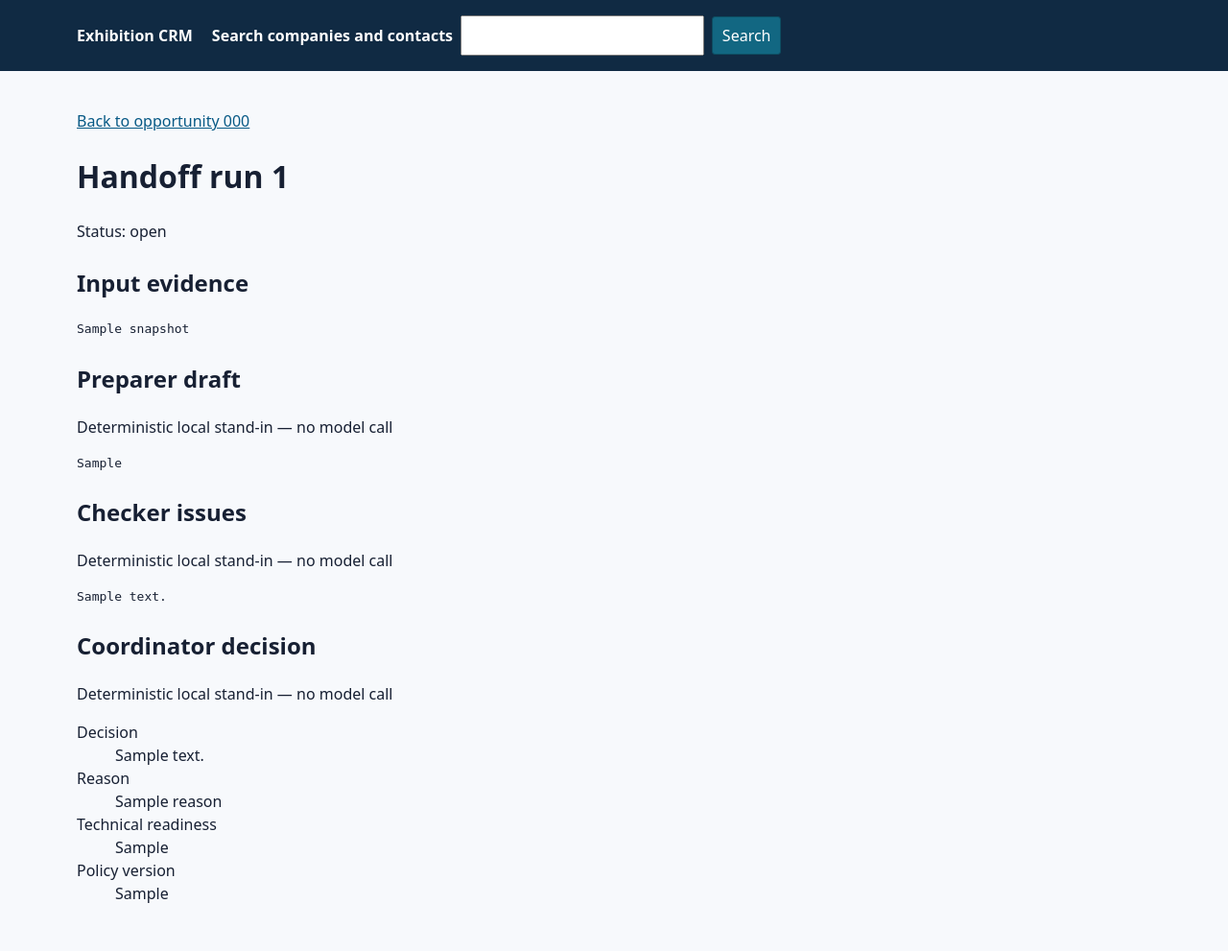
After one commit to AuDuongKhang/2ClickNext-Assignment, a Django app: template templates/handoffs/run_detail.html in a window 1280 px wide. The commit adds this page. Shown: the whole page at 96% size. Run offline with Django 5.2, Linux system fonts and the light colour scheme; the template is opened without the code that fills it: most values are stand-ins (such as "Sample title", 1, 10 or a date in 2020).

Commit message:
feat: persist auditable handoff assistant runs

```diff
--- a/config/urls.py
+++ b/config/urls.py
@@ -8,4 +8,5 @@ urlpatterns = [
     path("", include("crm.urls")),
     path("", include("opportunities.urls")),
     path("", include("activities.urls")),
+    path("", include("handoffs.urls")),
 ]
--- /dev/null
+++ b/handoffs/urls.py
@@ -0,0 +1,9 @@
+from django.urls import path
+
+from . import views
+
+
+urlpatterns = [
+    path("opportunities/<str:legacy_code>/handoffs/", views.handoff_run, name="handoff-run"),
+    path("handoffs/<int:pk>/", views.handoff_run_detail, name="handoff-run-detail"),
+]
--- /dev/null
+++ b/templates/handoffs/run_detail.html
@@ -0,0 +1,44 @@
+{% extends "base.html" %}
+
+{% block title %}Handoff run {{ run.pk }} · Exhibition CRM{% endblock %}
+
+{% block content %}
+  <p><a href="{% url 'opportunity-detail' run.opportunity.legacy_code %}">Back to opportunity {{ run.opportunity.legacy_code }}</a></p>
+  <h1>Handoff run {{ run.pk }}</h1>
+  <p>Status: {{ run.status }}</p>
+
+  <section aria-labelledby="input-evidence">
+    <h2 id="input-evidence">Input evidence</h2>
+    <pre>{{ run.snapshot|pprint }}</pre>
+  </section>
+
+  <section aria-labelledby="preparer-draft">
+    <h2 id="preparer-draft">Preparer draft</h2>
+    <p>Deterministic local stand-in — no model call</p>
+    <pre>{{ run.preparer_output }}</pre>
+  </section>
+
+  <section aria-labelledby="checker-issues">
+    <h2 id="checker-issues">Checker issues</h2>
+    <p>Deterministic local stand-in — no model call</p>
+    <pre>{{ run.reviewer_output }}</pre>
+  </section>
+
+  <section aria-labelledby="coordinator-decision">
+    <h2 id="coordinator-decision">Coordinator decision</h2>
+    <p>Deterministic local stand-in — no model call</p>
+    <dl>
+      <dt>Decision</dt><dd>{{ run.decision }}</dd>
+      <dt>Reason</dt><dd>{{ run.reason }}</dd>
+      <dt>Technical readiness</dt><dd>{{ run.technical_readiness }}</dd>
+      <dt>Policy version</dt><dd>{{ run.policy_version }}</dd>
+    </dl>
+  </section>
+
+  {% if run.status == "failed" %}
+    <section aria-labelledby="run-error">
+      <h2 id="run-error">Safe error record</h2>
+      <p>{{ run.error_type }}: {{ run.error_message }}</p>
+    </section>
+  {% endif %}
+{% endblock %}
--- a/templates/opportunities/detail.html
+++ b/templates/opportunities/detail.html
@@ -7,6 +7,10 @@
   <p><a href="{% url 'opportunity-edit' opportunity.legacy_code %}">Edit opportunity</a></p>
   <p><a href="{% url 'conversation-new' opportunity.legacy_code %}">Record conversation</a></p>
   <p><a href="{% url 'follow-up-new' opportunity.legacy_code %}">Schedule follow-up</a> · <a href="{% url 'follow-up-list' %}">Follow-up inbox</a></p>
+  <form action="{% url 'handoff-run' opportunity.legacy_code %}" method="post">
+    {% csrf_token %}
+    <button type="submit">Run handoff assistant</button>
+  </form>
   <h1>{{ opportunity.description }}</h1>
   <p class="legacy-code">Opportunity: {{ opportunity.legacy_code }}</p>
 
```
Also changed, not shown: handoffs/selectors.py (added, +9 -0 lines), handoffs/services.py (added, +61 -0 lines), handoffs/tests/test_services.py (added, +55 -0 lines), handoffs/tests/test_views.py (added, +67 -0 lines), handoffs/views.py (added, +34 -0 lines).
